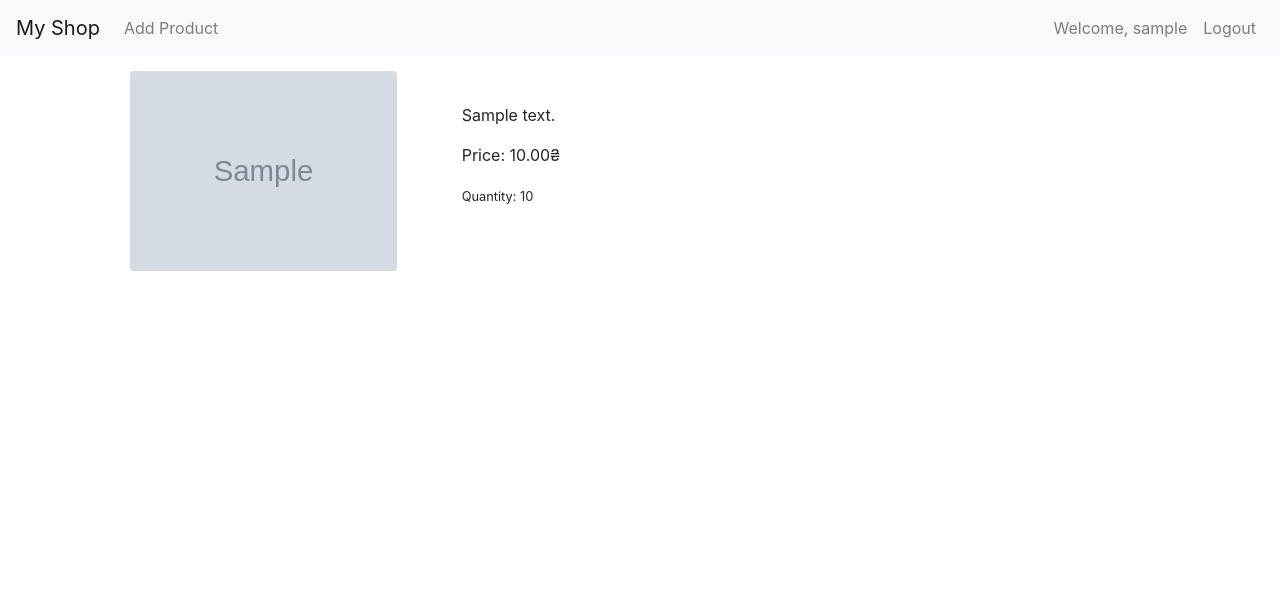
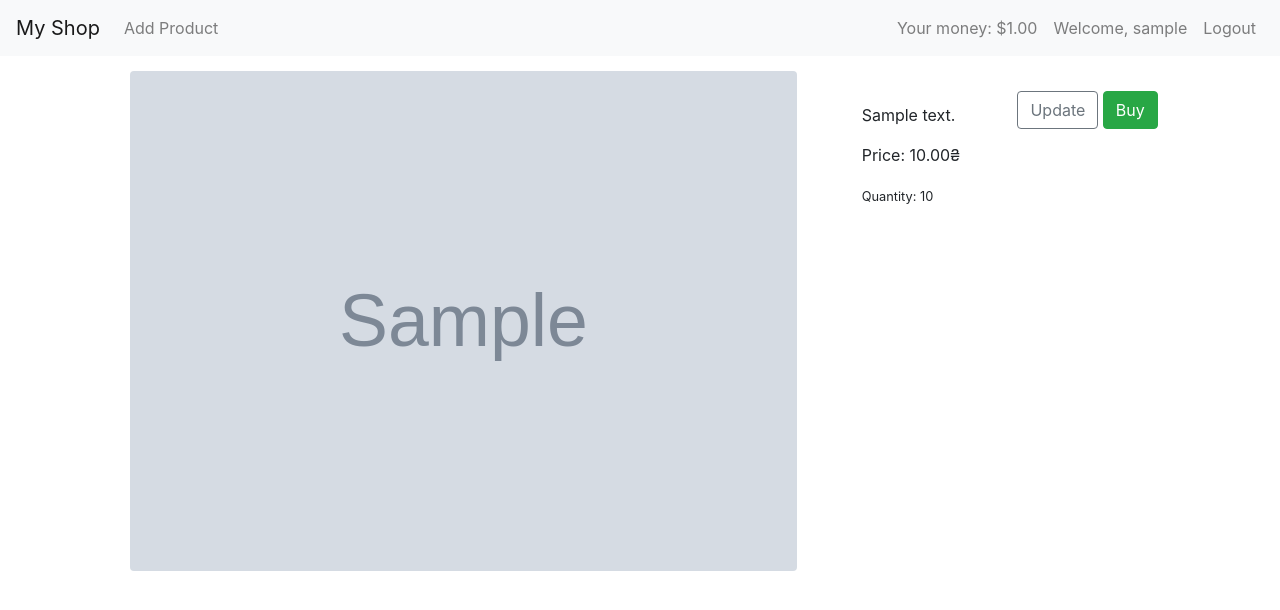
Before and after one commit to batraktar/module_django, a Django app: a page that uses templates/base.html in a window 1280 px wide. Shown: the top 610 px of the page. Run offline with Django 4.2, Linux system fonts and the light colour scheme; a user stored in the database is signed in; tables that the repository leaves empty hold one stand-in row (values such as "Sample post"); grey boxes marked "Sample" are stand-in pictures; some libraries are stand-ins or nearby versions.

Commit message:
added buy-button and update-button

```diff
--- a/app/forms.py
+++ b/app/forms.py
@@ -18,6 +18,7 @@ class UserCreateForm(UserCreationForm):
         self.fields['image'].widget.attrs.update({'class': 'form-input'})
         self.fields['password1'].widget.attrs.update({'class': 'form-input'})
         self.fields['password2'].widget.attrs.update({'class': 'form-input'})
+
 
 
 # class ProductForm(forms.ModelForm):
--- a/app/views.py
+++ b/app/views.py
@@ -1,7 +1,7 @@
 from django.contrib.auth.mixins import LoginRequiredMixin
 from django.contrib.auth.views import LoginView, LogoutView
 # from django.urls import reverse
-from django.views.generic import CreateView, ListView, DetailView
+from django.views.generic import CreateView, ListView, DetailView, UpdateView
 
 from app.forms import UserCreateForm, ProductForm
 from app.models import Product
@@ -26,6 +26,14 @@ class ProductDetailView(DetailView):
     slug_url_kwarg = 'slug'
 
 
+class ProdUpdateView(LoginRequiredMixin, UpdateView):
+    login_url = 'login/'
+    model = Product
+    form_class = ProductForm
+    template_name = 'update_product.html'
+    success_url = '/'
+
+
 class Registration(CreateView):
     template_name = 'registration.html'
     form_class = UserCreateForm
@@ -39,17 +47,3 @@ class Login(LoginView):
 
 class Logout(LoginRequiredMixin, LogoutView):
     next_page = '/'
-
-# class ProductCreateView(CreateView):
-#     form_class = ProductForm
-#     template_name = 'create_product.html'
-#     success_url = reverse('base')
-#     model = Product
-#
-#
-# class ProductUpdateView(UpdateView):
-#     model = Product
-#     form_class = ProductForm
-#     success_url = reverse('base')
-#     template_name = 'update_product/html'
-#
--- a/room/urls.py
+++ b/room/urls.py
@@ -3,7 +3,7 @@ from django.conf.urls.static import static
 from django.contrib import admin
 from django.urls import path
 
-from app.views import Login, Registration, Logout, ProductListView, ProductDetailView, ProductCreateView
+from app.views import Login, Registration, Logout, ProductListView, ProductDetailView, ProductCreateView, ProdUpdateView
 
 urlpatterns = [
     path('', ProductListView.as_view(), name='base'),
@@ -13,6 +13,7 @@ urlpatterns = [
     path('register/', Registration.as_view(), name='registration'),
     path('product/<slug:slug>/', ProductDetailView.as_view(), name='product_item'),
     path('create_product/', ProductCreateView.as_view(), name='create'),
+    path('update_product/<slug:slug>/', ProdUpdateView.as_view(), name='update'),
 ]
 if settings.DEBUG:
     urlpatterns += static(settings.MEDIA_URL, document_root=settings.MEDIA_ROOT)
--- a/templates/base.html
+++ b/templates/base.html
@@ -7,7 +7,7 @@
 </head>
 <body>
 <nav class="navbar navbar-expand-lg navbar-light bg-light">
-    <a class="navbar-brand" href="#">My Shop</a>
+    <a class="navbar-brand" href="{% url 'base' %}">My Shop</a>
     <button class="navbar-toggler" type="button" data-toggle="collapse" data-target="#navbarNav"
             aria-controls="navbarNav" aria-expanded="false" aria-label="Toggle navigation">
         <span class="navbar-toggler-icon"></span>
@@ -24,6 +24,9 @@
     <div class="collapse navbar-collapse" id="navbarNav">
         <ul class="navbar-nav ml-auto">
             {% if request.user.is_authenticated%}
+            <li class="nav-item">
+                <a class="nav-link" hfef="#"> Your money: ${{ user.wallet }}</a>
+            </li>
             <li class="nav-item">
                 <a class="nav-link" href="#">Welcome, {{ user.username }}</a>
             </li>
@@ -56,6 +59,11 @@
                     <p class="card-text">{{ product.description }}</p>
                     <p class="card-text">Price: ${{ product.price }}</p>
                 </div>
+                {% if request.user.is_superuser %}
+                <a href={% url 'update' product.slug %} class="btn btn-outline-secondary">Update</a>
+                {% endif %}
+                <a href={% url 'product_item' product.slug %} class="btn btn-outline-primary" >Show</a>
+                <a href={#} class="btn btn-success" >Buy</a>
             </div>
         </div>
         {% endfor %}
--- a/templates/product.html
+++ b/templates/product.html
@@ -2,7 +2,7 @@
 
 {% block content %}
 <div class="d-flex align-items-start mb-3" style="margin-top: 15px; margin-left: 45px;">
-        <img src="{{ product.image.url }}" class="rounded mx-auto d-block" style="height: 200px; weight: 200px"
+    <img src="{{ product.image.url }}" class="rounded mx-auto d-block" style="height: 500px; weight: 500px"
          alt="{{ product.slug }}">
     <div class="card-body" style="margin-left: 45px;">
         <h5 class="card-title">{{ product.title }}</h5>
@@ -10,5 +10,11 @@
         <p class="card-text">Price: {{ product.price }}₴</p>
         <p class="card-text"><small class="text-body-secondary">Quantity: {{ product.quantity }} </small></p>
     </div>
+    <div class="card-body">
+        {% if request.user.is_superuser %}
+        <a href={#} class="btn btn-outline-secondary">Update</a>
+        {% endif %}
+        <a href={#} class="btn btn-success">Buy</a>
+    </div>
 </div>
 {% endblock %}
```
Lines whose indentation alone changed are shown as unchanged.
